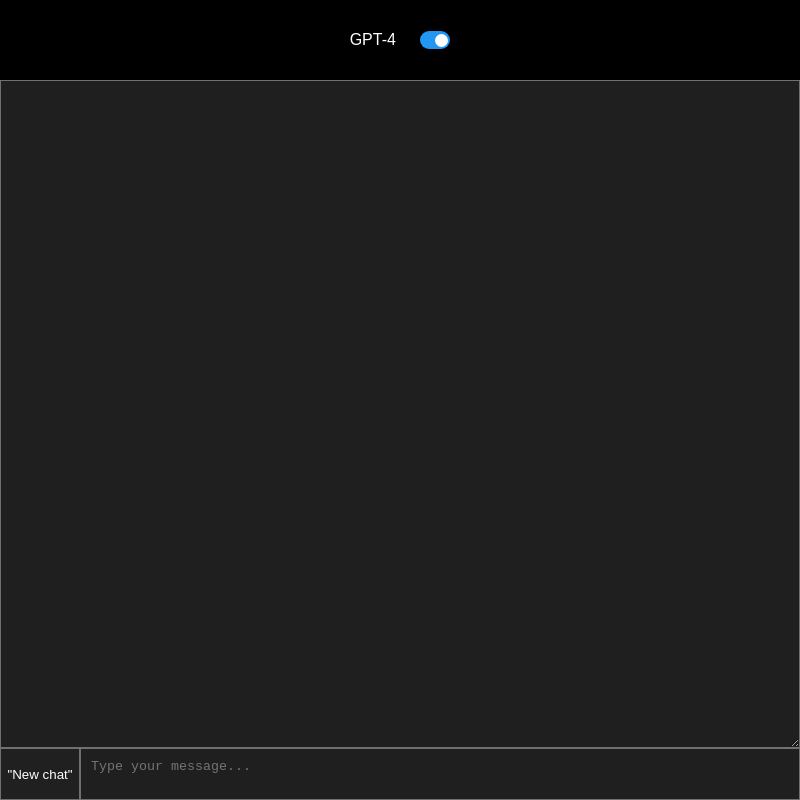
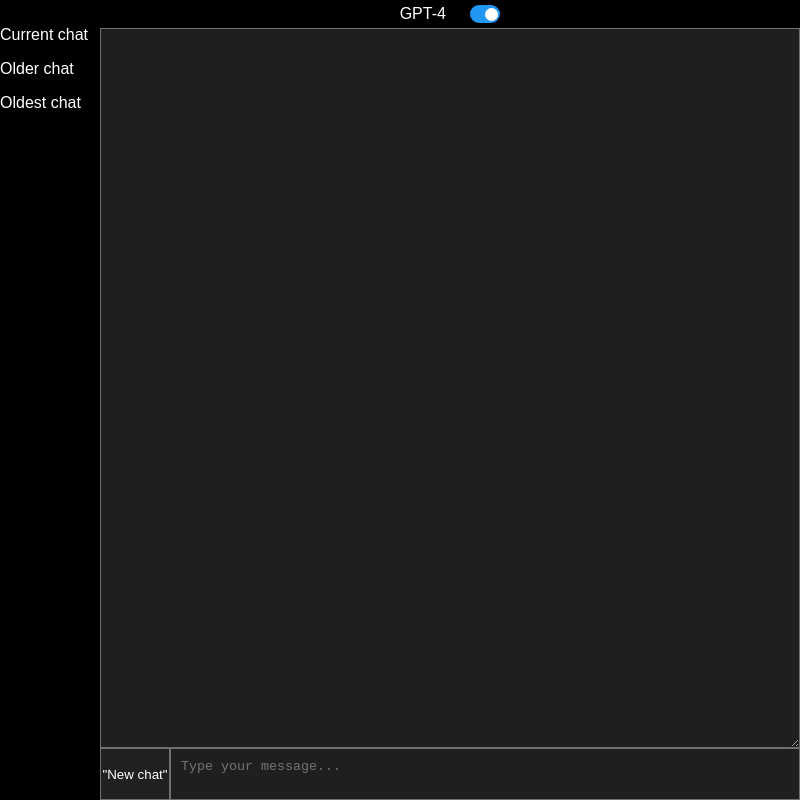
Before and after one commit to atomicgamedeveloper/simpleChat, an Electron app: page index.html in a window 800 px wide. Drawn offline with nearby package versions, Linux system fonts and the light colour scheme; no server answers.

Commit message:
Started work on saved chats

```diff
--- a/chat.js
+++ b/chat.js
@@ -19,7 +19,7 @@ var inputBox = document.getElementById('inputBox');
 var newButton = document.getElementById('newButton');
 const toggleSwitch = document.getElementById("toggleSwitch");
 
-if (settings["model"] == "gpt-3.5-turbo") {
+if (settings["model"] == "GPT-3.5-turbo") {
     model = "GPT-3.5-turbo";
     toggleSwitch.checked = false;
 } else {
@@ -56,14 +56,14 @@ async function fetchGPTResponse(messages, model) {
 };
 
 toggleSwitch.addEventListener("change", function () {
-    if (model === "gpt-4") {
-        console.log("gpt-3.5-turbo");
-        model = 'gpt-3.5-turbo';
+    if (model === "GPT-4") {
+        console.log("GPT-3.5-turbo");
+        model = 'GPT-3.5-turbo';
         settings["model"] = model
         fs.writeFileSync("settings.json", JSON.stringify(settings));
     } else {
-        console.log("gpt-4");
-        model = 'gpt-4';
+        console.log("GPT-4");
+        model = 'GPT-4';
         settings["model"] = model
         fs.writeFileSync("settings.json", JSON.stringify(settings));
     };
--- a/index.html
+++ b/index.html
@@ -11,6 +11,14 @@
 
 <body>
     <div id="container">
+        <div id="leftContainer">
+            <div id="savedChats">
+                <p>Current chat</p>
+                <p>Older chat</p>
+                <p>Oldest chat</p>
+            </div>
+        </div>
+        <div id="rightContainer">
             <div id="modelSwitch">
                 <p id="modelText">GPT-4</p>
                 <label class="switch">
@@ -25,6 +33,7 @@
                 <button id="newButton">"New chat"</button>
             </div>
         </div>
+    </div>
     <script src="https://cdn.jsdelivr.net/npm/axios@1.1.2/dist/axios.min.js"></script>
     <script src="chat.js"></script>
 </body>
--- a/settings.json
+++ b/settings.json
@@ -1 +1 @@
-{"model":"gpt-4"}
+{"model":"GPT-3.5-turbo"}
--- a/styles.css
+++ b/styles.css
@@ -10,8 +10,36 @@ body {
 
 #container {
     display: flex;
+    flex-direction: row;
+    height: 100%;
+    width: 100%;
+}
+
+#leftContainer {
+    display: flex;
     flex-direction: column;
-    height: 100%;
+    float: left;
+    width: 10%;
+    padding-top: 10px;
+    flex-grow: 1;
+}
+
+#rightContainer {
+    display: flex;
+    flex-direction: column;
+    float: right;
+    width: 85%;
+    flex-grow: 1;
+}
+
+#savedChats p {
+    resize: None;
+    font-weight: lighter;
+}
+
+#savedChats p:hover {
+    resize: None;
+    font-weight: bold;
 }
 
 #chatHistory {
@@ -58,14 +86,14 @@ body {
 #modelSwitch {
     margin-left: auto;
     margin-right: auto;
-    margin-top: 15px;
-    margin-bottom: 15px;
 }
 
 #modelText {
     position: relative;
     display: inline-block;
     margin-right: 20px;
+    margin-top: 5px;
+    margin-bottom: 5px;
 }
 
 .switch {
@@ -129,3 +157,11 @@ input:checked+.slider:before {
 .slider.round:before {
     border-radius: 50%;
 }
+
+table,
+th,
+td {
+    border: 1px solid #707070;
+    background-color: #1F1F1F;
+    border-collapse: collapse;
+}
```
Lines whose indentation alone changed are shown as unchanged.
